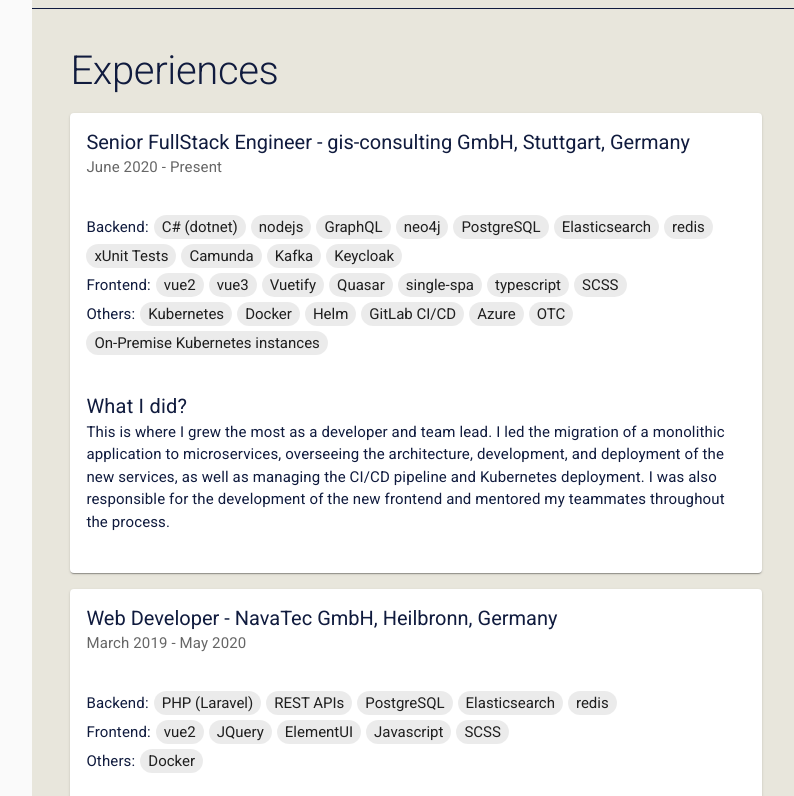
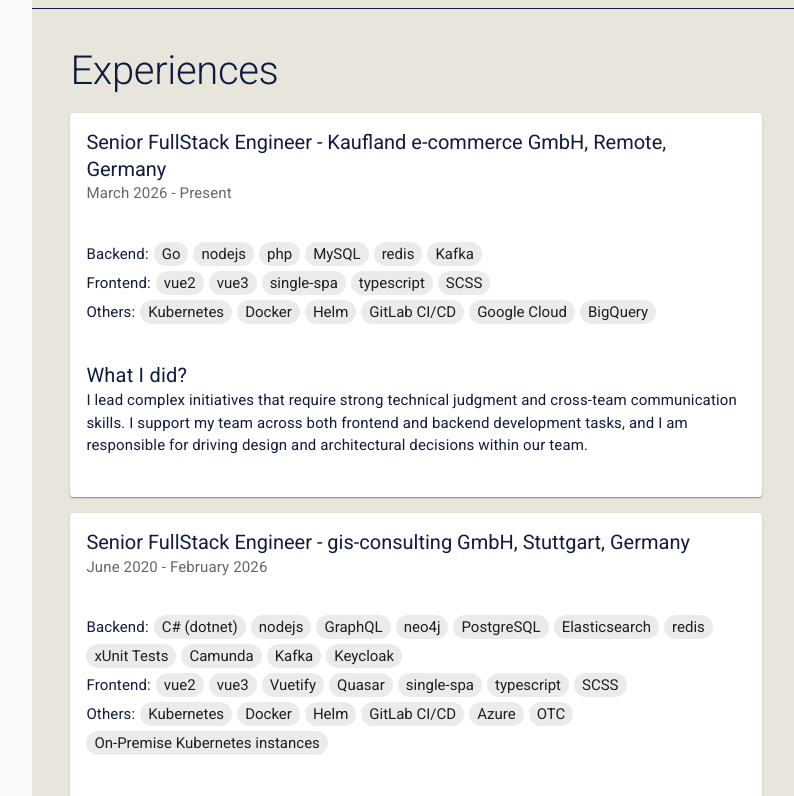
Before and after one commit to farhadnowzari/portfolio, a React (Vite) app: page / in a window 1280 px wide. Shown: the part 2500-3296 px from the top of the page, without its empty margins (480-1274 px from the left). Built offline with nearby package versions, Linux system fonts and the light colour scheme.

Commit message:
feat: updated the about me section and the experience section

```diff
--- a/src/components/AboutMeComponent.tsx
+++ b/src/components/AboutMeComponent.tsx
@@ -16,7 +16,7 @@
             <Typography fontSize={20} paragraph>
                 In any company or projects I have participated in, I have always tried to leave a
                 footprint and make sure all my colleagues even without me can still continue and be
-                successful. In the past five years, I have been focusing on developing enterprise level
+                successful. In the past seven years, I have been focusing on developing enterprise level
                 products. This has made me more patient and careful while I still am courageous
                 enough to try something new and make sure the code base or product will not suffer
                 deprecation in the short term. In short, I still can have a lot of fun while maintaining or
@@ -33,7 +33,7 @@
             </Typography>
             <Typography fontSize={20}>
                 Sincerely,<br />
-                Farhad ❤️
+                Farhad 💙
             </Typography>
         </div>
     )
--- a/src/components/ExperiencesComponent.tsx
+++ b/src/components/ExperiencesComponent.tsx
@@ -20,8 +20,47 @@
 const experiences: Experience[] = [
   {
     title:
+      "Senior FullStack Engineer - Kaufland e-commerce GmbH, Remote, Germany",
+    dateFrom: "March 2026",
+    description:
+      "I lead complex initiatives that require strong technical judgment and cross-team communication skills. I support my team across both frontend and backend development tasks, and I am responsible for driving design and architectural decisions within our team.",
+    skills: [
+      {
+        Backend: [
+          "Go",
+          "nodejs",
+          "php",
+          "MySQL",
+          "redis",
+          "Kafka",
+        ],
+      },
+      {
+        Frontend: [
+          "vue2",
+          "vue3",
+          "single-spa",
+          "typescript",
+          "SCSS",
+        ],
+      },
+      {
+        Others: [
+          "Kubernetes",
+          "Docker",
+          "Helm",
+          "GitLab CI/CD",
+          "Google Cloud",
+          "BigQuery",
+        ],
+      },
+    ],
+  },
+  {
+    title:
       "Senior FullStack Engineer - gis-consulting GmbH, Stuttgart, Germany",
     dateFrom: "June 2020",
+    dateUntil: "February 2026",
     description:
       "This is where I grew the most as a developer and team lead. I led the migration of a monolithic application to microservices, overseeing the architecture, development, and deployment of the new services, as well as managing the CI/CD pipeline and Kubernetes deployment. I was also responsible for the development of the new frontend and mentored my teammates throughout the process.",
     skills: [
@@ -68,7 +107,8 @@
     title: "Web Developer - NavaTec GmbH, Heilbronn, Germany",
     dateFrom: "March 2019",
     dateUntil: "May 2020",
-    description: "Here I continued my Germany to work with an international team in Germany. I was responsible for the development of a new SaaS, from the backend to the frontend, and the deployment of the application to the cloud.",
+    description:
+      "Here I continued my Germany to work with an international team in Germany. I was responsible for the development of a new SaaS, from the backend to the frontend, and the deployment of the application to the cloud.",
     skills: [
       {
         Backend: [
@@ -91,7 +131,8 @@
     title: "Web Developer - NavaTec GmbH, HomeOffice, Iran",
     dateFrom: "August 2016",
     dateUntil: "March 2019",
-    description: "Here is where I started the journey of working with an international team. I was responsible for the development of a new SaaS, from the backend to the frontend, and the deployment of the application to the cloud.",
+    description:
+      "Here is where I started the journey of working with an international team. I was responsible for the development of a new SaaS, from the backend to the frontend, and the deployment of the application to the cloud.",
     skills: [
       {
         Backend: ["C# (ASP.NET MVC)", "PHP (Laravel)", "REST APIs", "MariaDB"],
```
Also changed, not shown: .yarnrc.yml (added), 1 other file (tests, documents, lock files or other folders).
